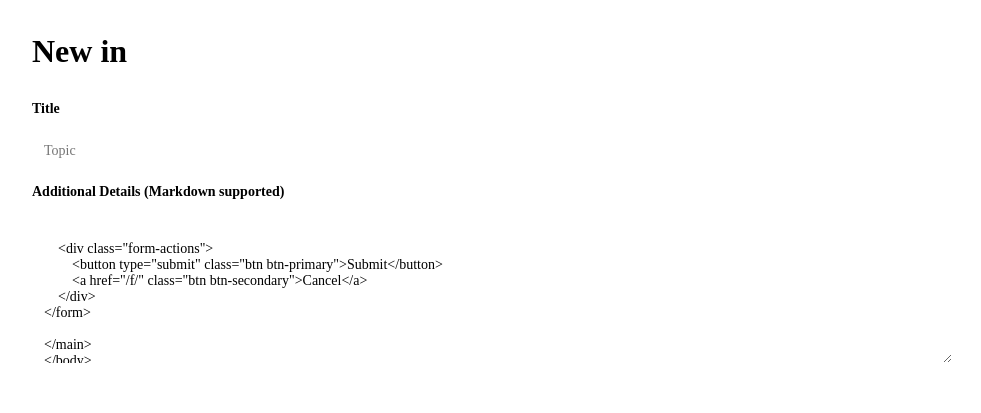
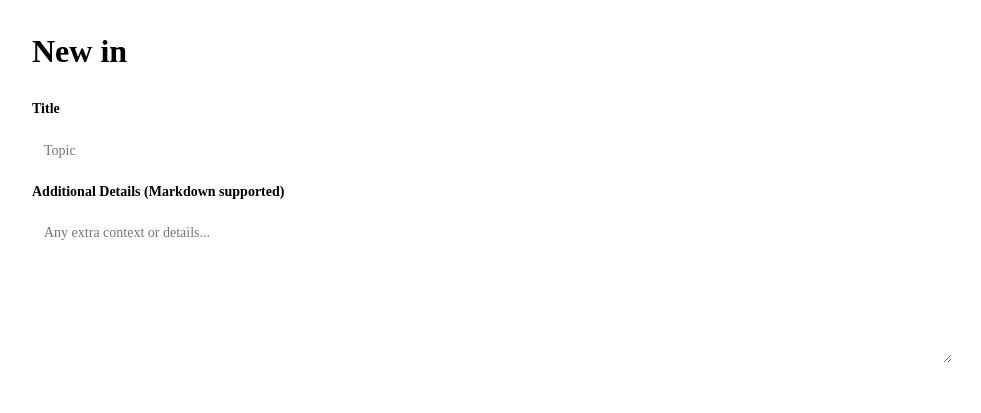
Before and after one commit to Callendina/corkboard, a Python web app: template corkboard/templates/new_post.html in a window 1280 px wide. Shown: the part 86-499 px from the top of the page, without its empty margins (148-1129 px from the left). Run offline with Jinja, Linux system fonts and the light colour scheme; the template is opened without the code that fills it, so the values that code supplies are empty.

Commit message:
Fix missing </textarea> closing tag
Co-Authored-By: Claude Opus 4.6 (1M context) <noreply@anthropic.com>

```diff
--- a/corkboard/templates/new_post.html
+++ b/corkboard/templates/new_post.html
@@ -40,7 +40,7 @@
 
     <label for="body">Additional Details (Markdown supported)</label>
     <textarea name="body" id="body" rows="8"
-              placeholder="Any extra context or details...">
+              placeholder="Any extra context or details..."></textarea>
 
     <div class="form-actions">
         <button type="submit" class="btn btn-primary">Submit</button>
```
